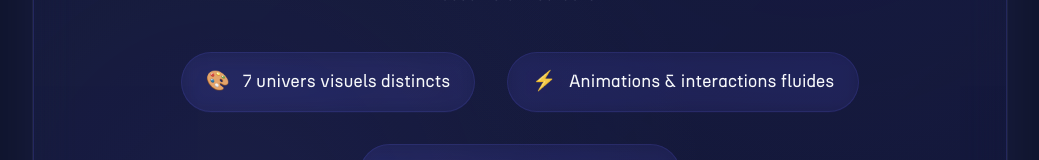
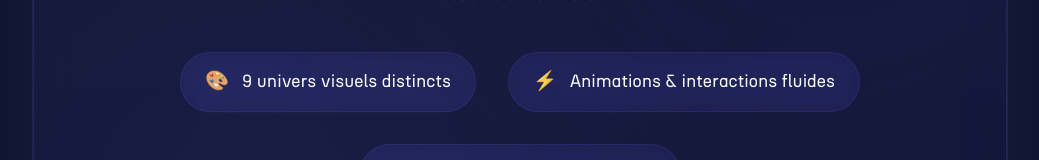
Before and after one commit to moonlight58/portfolio, a Vue app: page /competences in a window 1280 px wide. Shown: the part 2622-2782 px from the top of the page, without its empty margins (120-1159 px from the left). Built offline with nearby package versions, Linux system fonts and the light colour scheme; a web font is replaced by a local one.

Commit message:
Made the number of universes dynamic

```diff
--- a/src/components/GalleryFooter.vue
+++ b/src/components/GalleryFooter.vue
@@ -25,7 +25,7 @@
       <div class="footer-highlights">
         <div class="highlight-item">
           <span class="highlight-icon">🎨</span>
-          <span>7 univers visuels distincts</span>
+          <span>{{ universCount }} univers visuels distincts</span>
         </div>
         <div class="highlight-item">
           <span class="highlight-icon">⚡</span>
@@ -46,7 +46,18 @@
 
 <script>
 export default {
-  name: 'GalleryFooter'
+  name: 'GalleryFooter',
+  props: {
+    pages: {
+      type: Array,
+      default: () => []
+    }
+  },
+  computed: {
+    universCount() {
+      return this.pages.length;
+    }
+  }
 }
 </script>
 
--- a/src/views/UIGalleryView.vue
+++ b/src/views/UIGalleryView.vue
@@ -26,7 +26,7 @@
         </div>
       </div>
     </div>
-    <GalleryFooter />
+    <GalleryFooter :pages="pages" />
   </div>
 </template>
 
```
